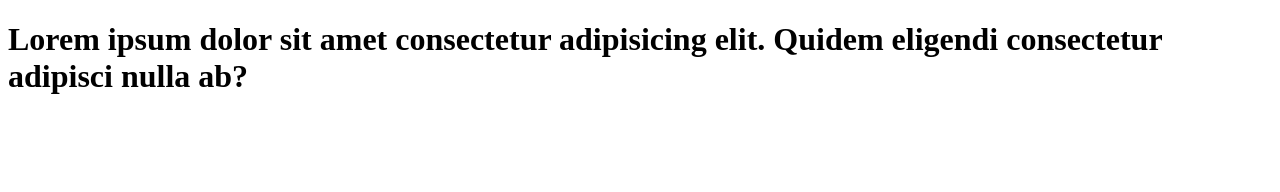
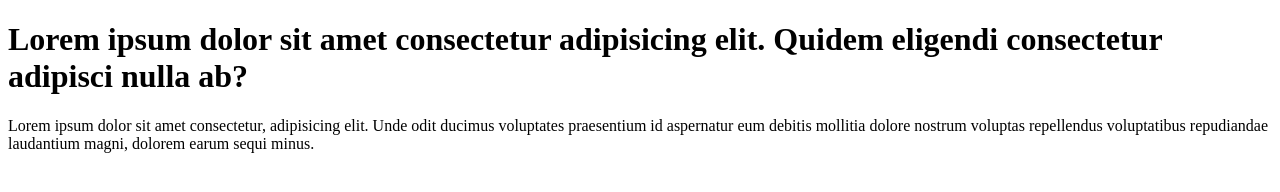
Before and after one commit to Chuchith007/learn_git, a plain HTML site: page index.html in a window 1280 px wide. Drawn offline with Linux system fonts and the light colour scheme.

Commit message:
added paragraph to code

```diff
--- a/index.html
+++ b/index.html
@@ -7,5 +7,6 @@
 </head>
 <body>
     <h1>Lorem ipsum dolor sit amet consectetur adipisicing elit. Quidem eligendi consectetur adipisci nulla ab?</h1>
+    <p>Lorem ipsum dolor sit amet consectetur, adipisicing elit. Unde odit ducimus voluptates praesentium id aspernatur eum debitis mollitia dolore nostrum voluptas repellendus voluptatibus repudiandae laudantium magni, dolorem earum sequi minus.</p>
 </body>
 </html>
```
